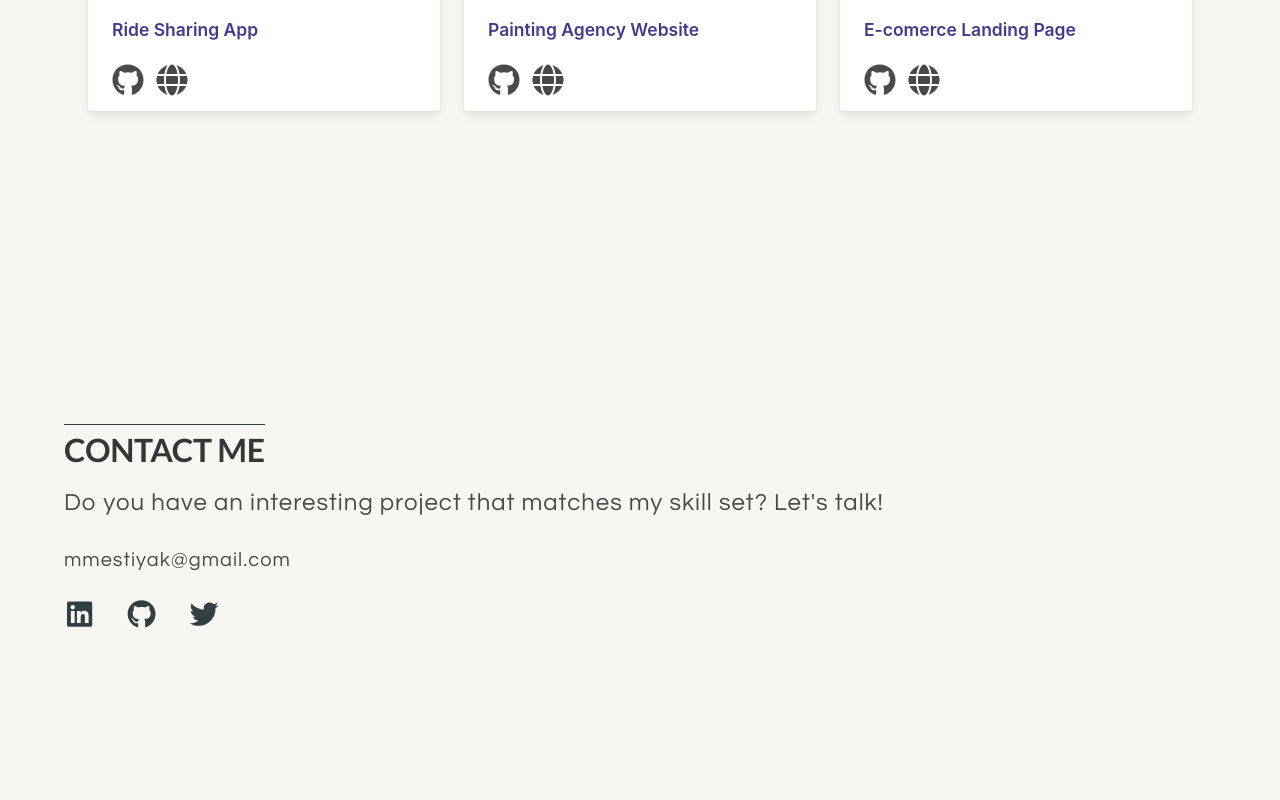
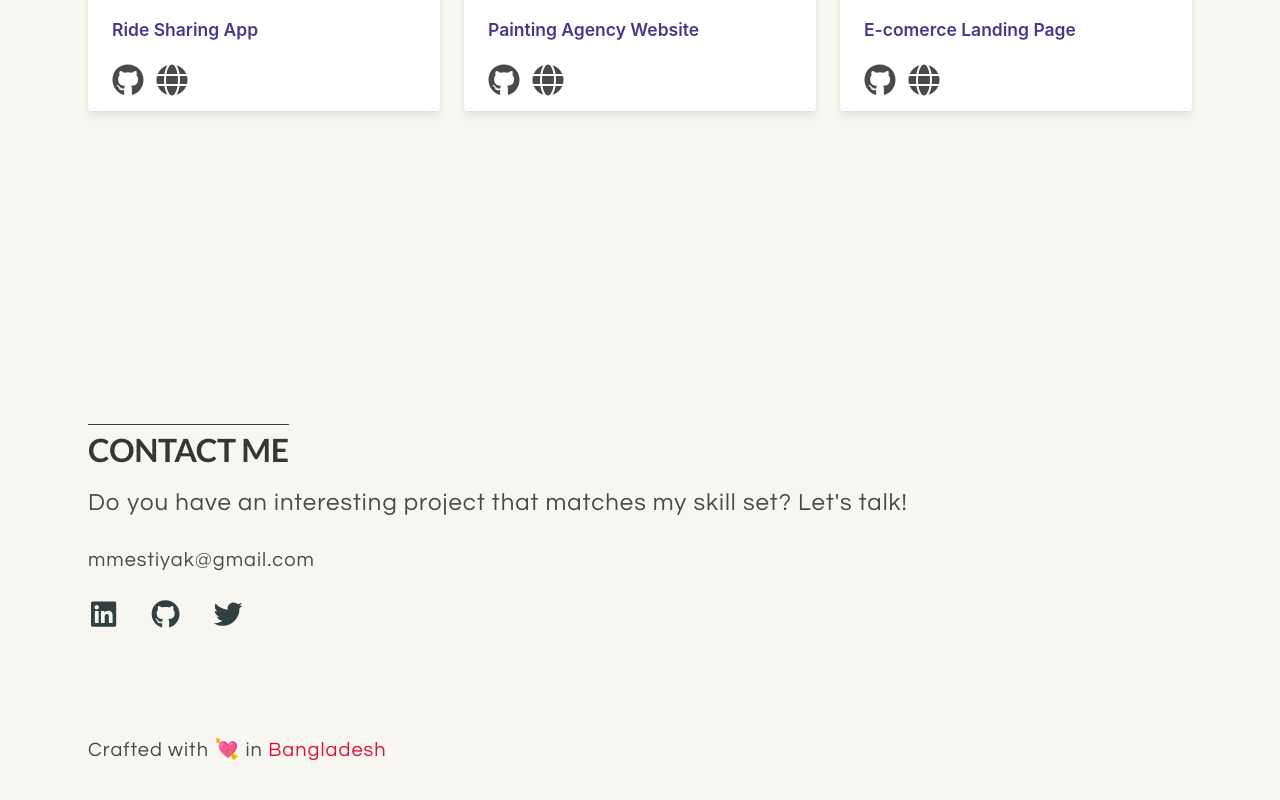
Before and after one commit to mmestiyak/portfolio, a React (Create React App) app: page / in a window 1280 px wide. Shown: the part 2654-3454 px from the top of the page. Built offline with nearby package versions, Linux system fonts and the light colour scheme.

Commit message:
footer added

```diff
--- a/src/App.jsx
+++ b/src/App.jsx
@@ -1,12 +1,13 @@
 import React from "react";
 import { Route } from "react-router";
 import About from "./components/About";
-import Footer from "./components/Footer";
 import Hero from "./components/Hero";
 import Navbar from "./components/Navbar";
 import Projects from "./components/Projects";
 import Skills from "./components/Skills";
+import Contact from "./components/Contact";
 import "./styles/app.scss";
+import Footer from "./components/Footer";
 
 const App = () => {
   return (
@@ -17,6 +18,7 @@ const App = () => {
         <About />
         <Skills />
         <Projects />
+        <Contact />
         <Footer />
       </Route>
     </>
--- /dev/null
+++ b/src/components/Contact.jsx
@@ -0,0 +1,37 @@
+import {
+  faGithub,
+  faLinkedin,
+  faTwitter,
+} from "@fortawesome/free-brands-svg-icons";
+import { FontAwesomeIcon } from "@fortawesome/react-fontawesome";
+import React from "react";
+
+const Contact = () => {
+  return (
+    <div id="contact" className="section contact ">
+      <div className="container px-5 ">
+        <h2 className="title">Contact me</h2>
+        <h3 className="subtitle is-4">
+          Do you have an interesting project that matches my skill set? Let's
+          talk!
+        </h3>
+        <a href="mailto:mmestiyak@gmail.com" className="subtitle email">
+          mmestiyak@gmail.com
+        </a>
+        <div className="social-links mt-4">
+          <a target="_blank" href="https://linkedin.com/in/mmestiyak">
+            <FontAwesomeIcon icon={faLinkedin} />
+          </a>
+          <a target="_blank" href="https://github.com/mmestiyak">
+            <FontAwesomeIcon icon={faGithub} />
+          </a>
+          <a target="_blank" href="https://twitter.com/mmestiyak">
+            <FontAwesomeIcon icon={faTwitter} />
+          </a>
+        </div>
+      </div>
+    </div>
+  );
+};
+
+export default Contact;
--- a/src/components/Footer.jsx
+++ b/src/components/Footer.jsx
@@ -1,34 +1,13 @@
-import {
-  faGithub,
-  faLinkedin,
-  faTwitter,
-} from "@fortawesome/free-brands-svg-icons";
-import { FontAwesomeIcon } from "@fortawesome/react-fontawesome";
 import React from "react";
 
 const Footer = () => {
   return (
-    <div id="contact" className="section footer">
-      <div className="container ">
-        <h2 className="title">Contact me</h2>
-        <h3 className="subtitle is-4">
-          Do you have an interesting project that matches my skill set? Let's
-          talk!
+    <div className="section">
+      <div className="container px-5">
+        <h3 className="subtitle">
+          Crafted with 💘 in{" "}
+          <span style={{ color: "crimson" }}>Bangladesh</span>
         </h3>
-        <a href="mailto:mmestiyak@gmail.com" className="subtitle email">
-          mmestiyak@gmail.com
-        </a>
-        <div className="social-links mt-4">
-          <a target="_blank" href="https://linkedin.com/in/mmestiyak">
-            <FontAwesomeIcon icon={faLinkedin} />
-          </a>
-          <a target="_blank" href="https://github.com/mmestiyak">
-            <FontAwesomeIcon icon={faGithub} />
-          </a>
-          <a target="_blank" href="https://twitter.com/mmestiyak">
-            <FontAwesomeIcon icon={faTwitter} />
-          </a>
-        </div>
       </div>
     </div>
   );
--- a/src/styles/_footer.scss
+++ b/src/styles/_footer.scss
@@ -1,6 +1,4 @@
-.footer {
-  min-height: 90vh;
-  background: transparent;
+.contact {
   .social-links {
     display: flex;
     a {
```
